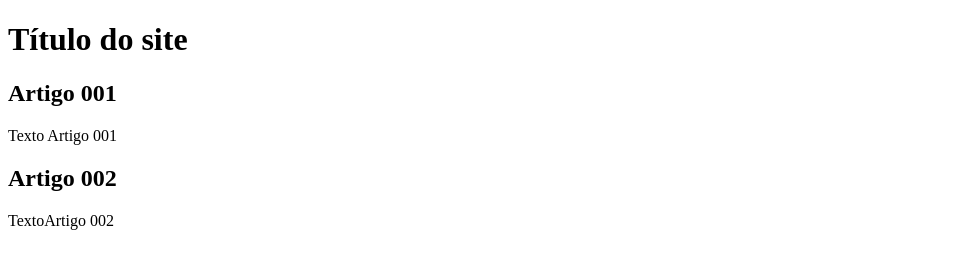
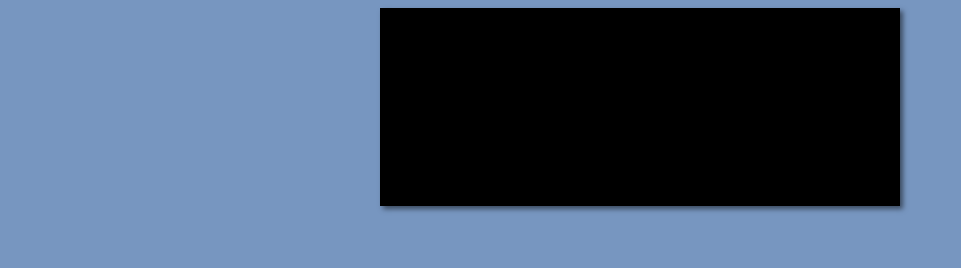
Before and after one commit to Eleson-Souza/projeto-site, a plain HTML site: page index.html in a window 1280 px wide. Shown: the whole page, without its empty margins (0-961 px from the left). Drawn offline with Linux system fonts and the light colour scheme.

Commit message:
Comeco do branch de design

```diff
--- a/index.html
+++ b/index.html
@@ -4,6 +4,7 @@
     <meta charset="UTF-8">
     <meta name="viewport" content="width=device-width, initial-scale=1.0">
     <title>Título do site</title>
+    <link rel="stylesheet" href="style.css">
 </head>
 <body>
     <main>
--- /dev/null
+++ b/style.css
@@ -0,0 +1,16 @@
+* {
+    font-family: Arial, Helvetica, sans-serif;
+    font-size: 16px;
+}
+
+body {
+    background-color: #7796c0;
+}
+
+main {
+    background-color: #000;
+    width: 500px;
+    margin: auto;
+    padding: 10px;
+    box-shadow: 3px 3px 5px rgba(0, 0, 0, 0.507);
+}
```
